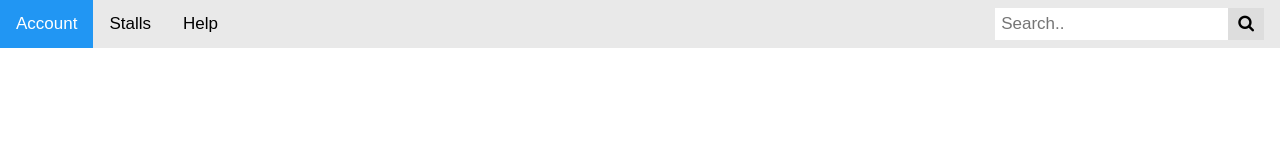
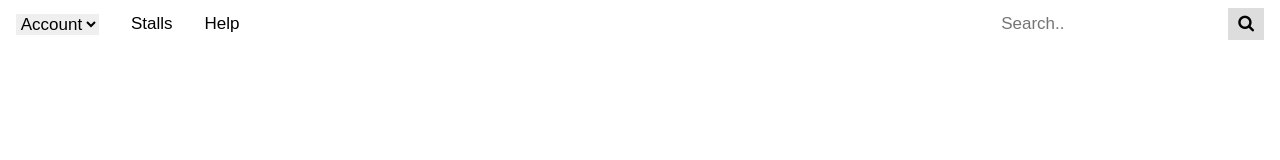
Before and after one commit to walidshaba/E-Eatery, a plain HTML site: page index.html in a window 1280 px wide. Drawn offline with Linux system fonts and the light colour scheme.

Commit message:
till evening

```diff
--- a/home.css
+++ b/home.css
@@ -10,7 +10,7 @@ body {
 
 .topnav {
   overflow: hidden;
-  background-color: #e9e9e9;
+  background-color: none;
 }
 
 .topnav a {
@@ -24,12 +24,12 @@ body {
 }
 
 .topnav a:hover {
-  background-color: #ddd;
+ background-color:  none;/* #ddd; */
   color: black;
 }
 
 .topnav a.active {
-  background-color: #2196F3;
+
   color: white;
 }
 
@@ -76,3 +76,14 @@ body {
   }
 }
 /*ENDING OF MY SEARCH BAR*/
+
+select
+{
+    float: left;
+    display: block;
+    color: black;
+    text-align: center;
+    text-decoration: none;
+    font-size: 17px;
+    border: 0px;
+}
--- a/index.html
+++ b/index.html
@@ -11,7 +11,20 @@
 <body>
     <nav>
         <div class="topnav">
-            <a class="active" href="#">Account</a>
+            <a class="active" href="#">
+                 <select id="Test">
+                <option value="Account">Account</option>
+                <option value="Sign In">
+                    <a href="">Sign in</a>
+                </option>
+                <option value="Sign In">
+                    <a href="">Inbox</a>
+                </option>
+                <option value="Sign In">
+                    <a href="">Voucher</a>
+                </option>
+            </select>
+            </a>
             <a href="#">Stalls</a>
             <a href="#">Help</a>
             <div class="search-container">
@@ -25,4 +38,5 @@
         </div>
     </nav>
 </body>
+<script src="change.js"></script>
 </html>
```
Also changed, not shown: change.js (added, +71 -0 lines).
